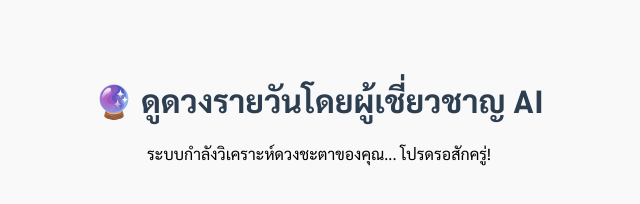
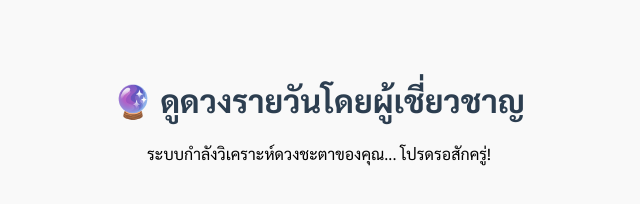
Before and after one commit to yuiying167-hash/ft, a plain HTML site: page index.html in a window 1280 px wide. Shown: the whole page, without its empty margins (321-961 px from the left). Drawn offline with Linux system fonts and the light colour scheme.

Commit message:
Update index.html

```diff
--- a/index.html
+++ b/index.html
@@ -16,7 +16,7 @@
     </style>
 </head>
 <body>
-    <h1>🔮 ดูดวงรายวันโดยผู้เชี่ยวชาญ AI</h1>
+    <h1>🔮 ดูดวงรายวันโดยผู้เชี่ยวชาญ</h1>
     <!-- AI 전문가가 알려주는 오늘의 운세 -->
 
     <p>ระบบกำลังวิเคราะห์ดวงชะตาของคุณ... โปรดรอสักครู่!</p>
```
